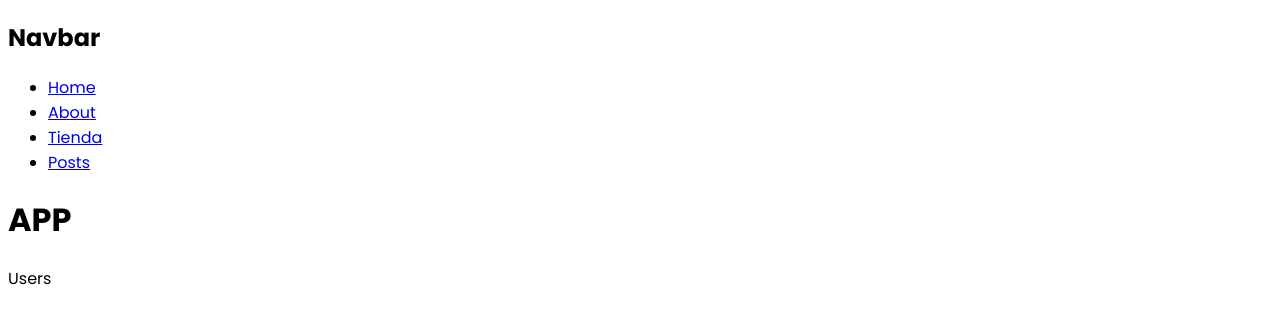
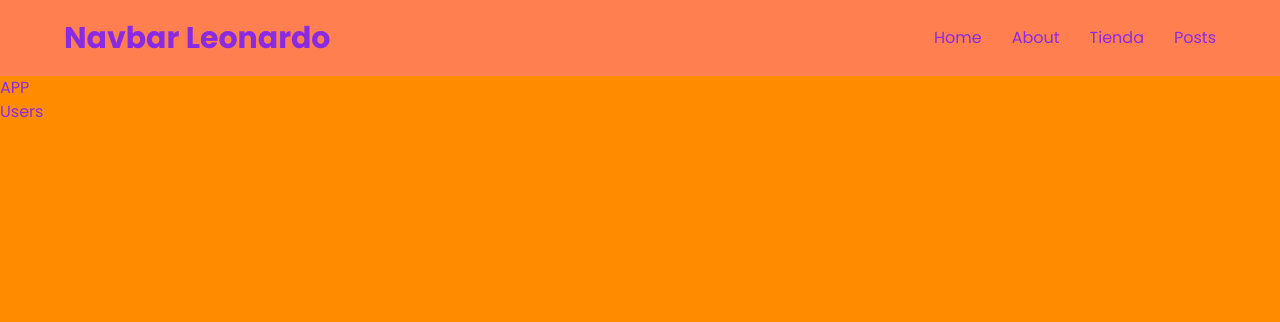
Before and after one commit to leonardoGit99/nextJs, a Next.js app in the folder nextjs-project/: page / in a window 1280 px wide. Shown: the top 322 px of the page. Built offline with nearby package versions, Linux system fonts and the light colour scheme.

Commit message:
Add tailwind

```diff
--- /dev/null
+++ b/nextjs-project/app/globals.css
@@ -0,0 +1,8 @@
+@tailwind base;
+@tailwind components;
+@tailwind utilities;
+
+body {
+  background-color: darkorange;
+  color: blueviolet;
+}
--- a/nextjs-project/app/layout.jsx
+++ b/nextjs-project/app/layout.jsx
@@ -1,5 +1,6 @@
 import Navbar from "@/components/Navbar";
 import { Poppins } from "next/font/google";
+import './globals.css'
 
 export const metadata = {
   title: "Mi tienda con Nextjs",
--- /dev/null
+++ b/nextjs-project/app/posts/[id]/page.jsx
@@ -0,0 +1,25 @@
+import { Suspense } from "react";
+import Posts from "@/app/posts/page";
+
+async function loadPost(id) {
+  const res = await fetch(`https://jsonplaceholder.typicode.com/posts/${id}`);
+  const data = await res.json();
+
+  return data
+}
+
+export default async function Post({ params }) {
+  const post = await loadPost(params.id);
+
+  return (
+    <div>
+      <h1>Post {params.id} {post.title}</h1>
+      <p>{post.body}</p>
+
+      <h2>Otras publicaciones</h2>
+      <Suspense fallback={<>Cargando publicaciones...</>}>
+        <Posts />
+      </Suspense>
+    </div>
+  );
+}
--- a/nextjs-project/app/posts/page.jsx
+++ b/nextjs-project/app/posts/page.jsx
@@ -1,11 +1,12 @@
 import PostCard from "@/components/PostCard";
+import './posts.css'
 
 async function loadPosts() {
   const res = await fetch('https://jsonplaceholder.typicode.com/posts');
   const data = await res.json();
- /*  await new Promise((resolve) => {
-    setTimeout(resolve, 3000);
-  }) */
+  await new Promise((resolve) => {
+    setTimeout(resolve, 5000);
+  })
   return data;
 }
 
@@ -13,12 +14,12 @@ export default async function Posts() {
   const posts = await loadPosts();
   console.log(posts);
   return (
-    <>
+    <div className="grid">
       {
         posts.map((post) => (
           <PostCard post={post} key={post.id}/>
         ))
       }
-    </>
+    </div>
   )
 }
--- /dev/null
+++ b/nextjs-project/app/posts/posts.css
@@ -0,0 +1,7 @@
+.grid {
+  display: grid;
+  grid-template-columns: repeat(3, 1fr);
+  gap: 1rem;
+  margin: 1rem 0;
+  padding: 4rem;
+}
--- a/nextjs-project/components/Navbar.jsx
+++ b/nextjs-project/components/Navbar.jsx
@@ -1,8 +1,9 @@
 import Link from "next/link";
+import './navbar.css'
 export default function Navbar() {
   return (
-    <nav>
-    <h1>Navbar</h1>
+    <nav className="navbar py-5">
+    <h1 className="text-3xl font-bold">Navbar Leonardo</h1>
     <ul>
       <li>
         <Link href="/">Home</Link>
--- a/nextjs-project/components/PostCard.jsx
+++ b/nextjs-project/components/PostCard.jsx
@@ -1,14 +1,23 @@
 "use client"
-function PostCard({post}) {
+
+import { useRouter } from "next/navigation";
+
+function PostCard({ post }) {
+  const router = useRouter();
+
   return (
-    <div>
-      <h3>{post.id}. {post.title}</h3>
-      <p>{post.body}</p>
-      <button onClick={() => {
-        alert('Click desde post card');
-      }}>
-        Click
-      </button>
+    <div className="bg-violet-400 p-10 text-white flex flex-col gap-2">
+      <div className="h-full">
+        <h3 className="text-xl font-bold">{post.id}. {post.title}</h3>
+        <p className="text-slate-300">{post.body}</p>
+      </div>
+      <div>
+        <button className="bg-cyan-700 text-white p-3 rounded-md" onClick={() => {
+          router.push(`/posts/${post.id}`);
+        }}>
+          Click
+        </button>
+      </div>
     </div>
   )
 }
--- /dev/null
+++ b/nextjs-project/components/navbar.css
@@ -0,0 +1,19 @@
+nav {
+  display: flex;
+  justify-content: space-between;
+  align-items: center;
+  background-color: coral;
+  padding: 0 4rem;
+}
+
+ul {
+  display: flex;
+  gap: 30px;
+}
+
+nav  li {
+  list-style: none;
+}
+nav a {
+  text-decoration: none;
+}
--- /dev/null
+++ b/nextjs-project/postcss.config.js
@@ -0,0 +1,6 @@
+module.exports = {
+  plugins: {
+    tailwindcss: {},
+    autoprefixer: {},
+  },
+}
--- /dev/null
+++ b/nextjs-project/tailwind.config.js
@@ -0,0 +1,15 @@
+/** @type {import('tailwindcss').Config} */
+module.exports = {
+  content: [
+    "./app/**/*.{js,ts,jsx,tsx,mdx}",
+    "./pages/**/*.{js,ts,jsx,tsx,mdx}",
+    "./components/**/*.{js,ts,jsx,tsx,mdx}",
+
+    // Or if using `src` directory:
+    "./src/**/*.{js,ts,jsx,tsx,mdx}",
+  ],
+  theme: {
+    extend: {},
+  },
+  plugins: [],
+}
```
Also changed, not shown: nextjs-project/package.json (+6 -3 lines), 1 other file (tests, documents, lock files or other folders).
